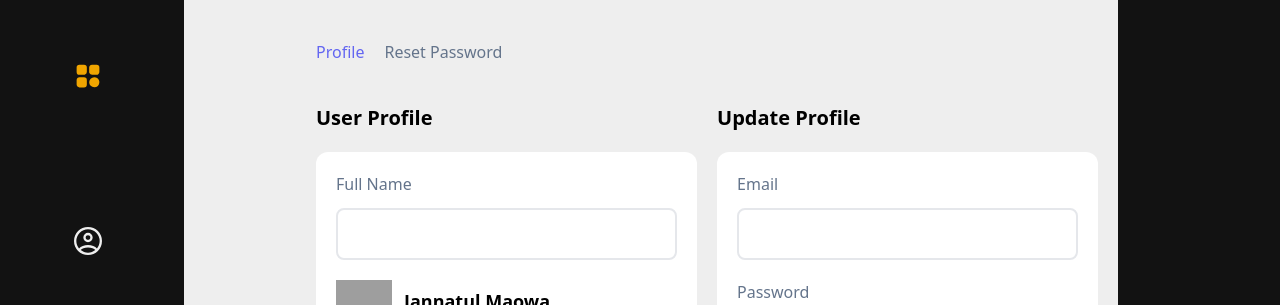
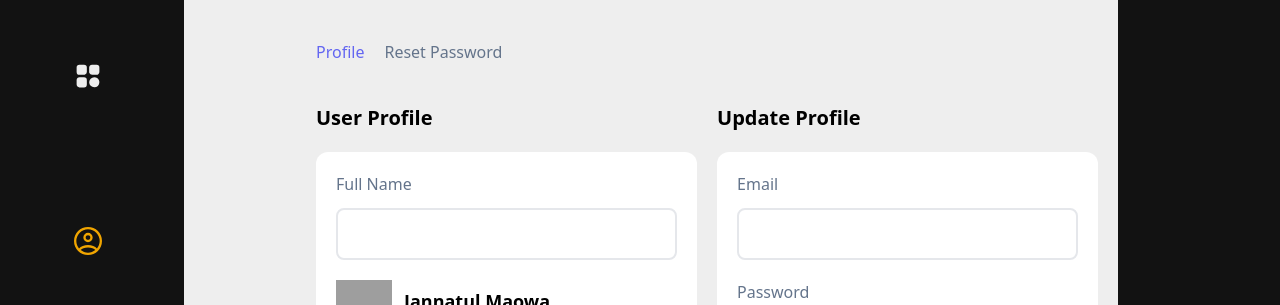
Before and after one commit to Ehsan-Fouladi/Atelier-Frontend, a Nuxt app: page /profile/edit in a window 1280 px wide. Shown: the part 140-445 px from the top of the page. Built offline with nearby package versions, Linux system fonts and the light colour scheme; grey boxes are pictures that could not be loaded.

Commit message:
Profile panel active page configured

```diff
--- a/layouts/profile.vue
+++ b/layouts/profile.vue
@@ -20,13 +20,13 @@
       <!-- links -->
       <div class="hidden md:flex flex-col w-44 h-full items-center justify-evenly">
         <NuxtLink to="/profile" class="flex justify-center items-center group">
-          <svg-dashboard :active="true" title="Dashboard" />
+          <svg-dashboard :active="check_active_page('profile')" title="Dashboard" />
         </NuxtLink>
         <NuxtLink to="/profile/edit" class="flex justify-center items-center group">
-          <svg-profile :active="false" title="profile" />
+          <svg-profile :active="check_active_page('edit')" title="profile" />
         </NuxtLink>
         <NuxtLink to="/profile/ticket" class="flex justify-center items-center group">
-          <svg-ticket :active="false" title="ticket" />
+          <svg-ticket :active="check_active_page('ticket')" title="ticket" />
         </NuxtLink>
         <NuxtLink to="/" class="flex justify-center items-center">
           <svg-exit :active="false" title="exit" />
@@ -41,13 +41,13 @@
     <!-- navbar -->
     <nav class="w-full flex items-center justify-evenly fixed bg-base-100 bottom-0 left-0 h-16 md:hidden">
       <NuxtLink to="/profile" class="flex justify-center items-center group">
-        <svg-dashboard :active="true" title="Dashboard" />
+        <svg-dashboard :active="check_active_page('profile')" title="Dashboard" />
       </NuxtLink>
       <NuxtLink to="/profile/edit" class="flex justify-center items-center group">
-        <svg-profile :active="false" title="profile" />
+        <svg-profile :active="check_active_page('edit')" title="profile" />
       </NuxtLink>
       <NuxtLink to="/profile/ticket" class="flex justify-center items-center group">
-        <svg-ticket :active="false" title="ticket" />
+        <svg-ticket :active="check_active_page('ticket')" title="ticket" />
       </NuxtLink>
       <NuxtLink to="/" class="flex justify-center items-center">
         <svg-exit :active="false" title="exit" />
@@ -55,3 +55,20 @@
     </nav>
   </div>
 </template>
+
+<script setup>
+const current_page = () => {
+  let paths = useRoute().fullPath.split('/')
+
+  if (paths.length === 2) {
+    return paths[1]
+  }
+
+  return paths[2]
+}
+
+const check_active_page = (page) => {
+  return current_page() === page
+}
+
+</script>
```
